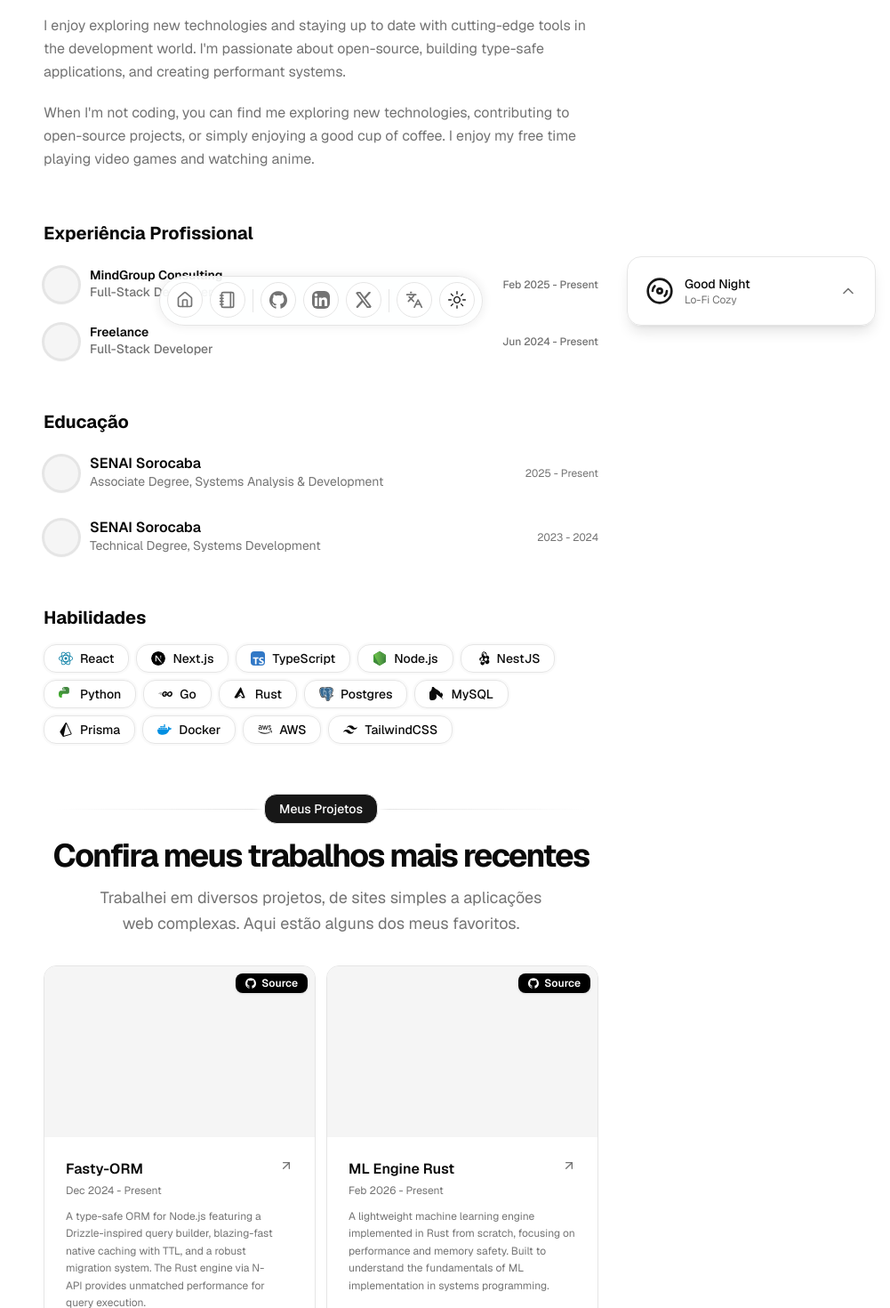
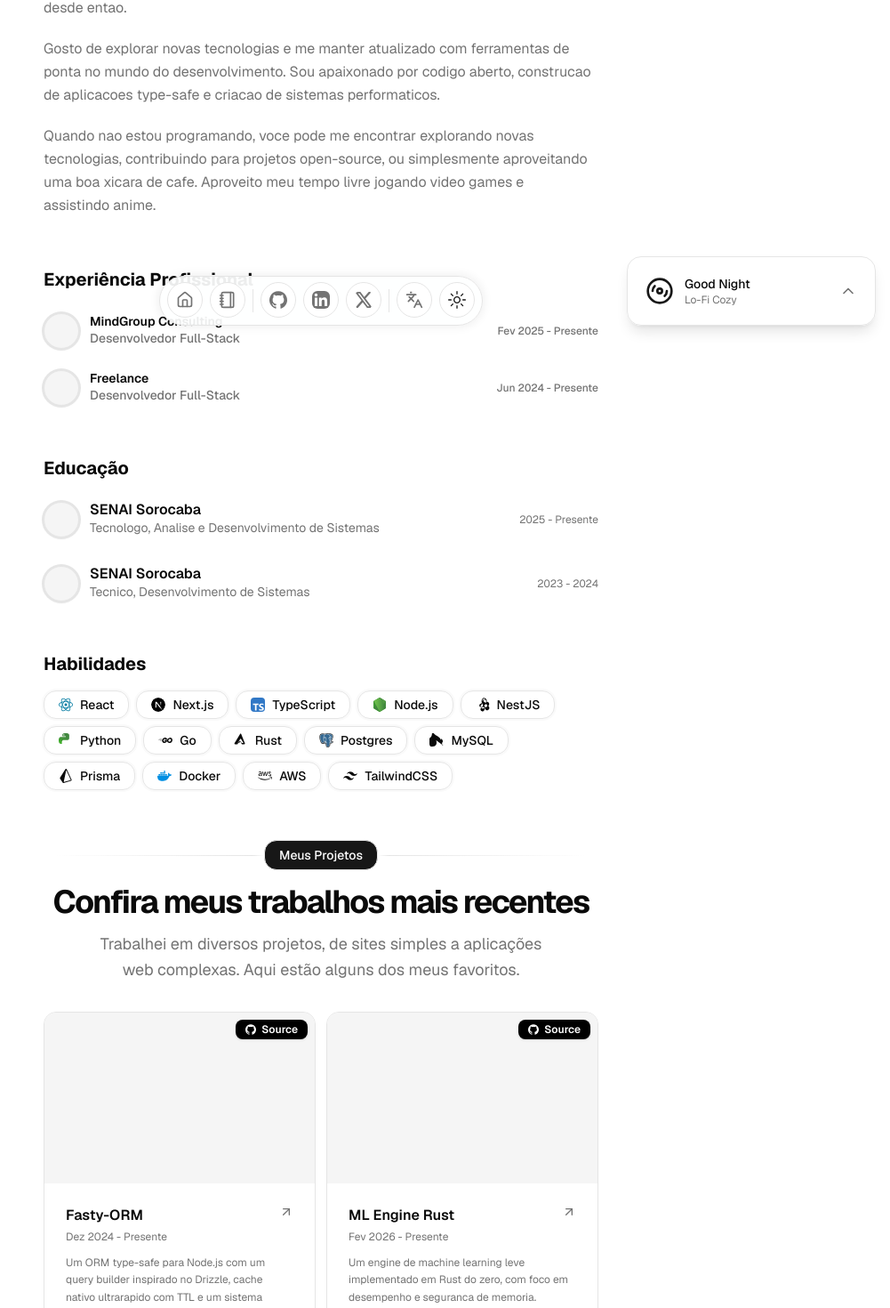
Before and after one commit to felipersas/felipersas-v2, a Next.js app: page / in a window 1280 px wide. Shown: the part 418-1888 px from the top of the page at 89% size, without its empty margins (279-1280 px from the left). Built offline with nearby package versions, Linux system fonts and the light colour scheme.

Commit message:
feat(i18n): localize all resume data fields for pt-BR/en support
Add LocalizedText type and localize() helper to resume.tsx. All
content fields (description, summary, work, education, projects)
now return locale-aware text. Updated components to resolve the
correct locale at render time.

```diff
--- a/src/app/layout.tsx
+++ b/src/app/layout.tsx
@@ -30,10 +30,10 @@ export const metadata: Metadata = {
     default: DATA.name,
     template: `%s | ${DATA.name}`,
   },
-  description: DATA.description,
+  description: DATA.description.en,
   openGraph: {
     title: `${DATA.name}`,
-    description: DATA.description,
+    description: DATA.description.en,
     url: DATA.url,
     siteName: `${DATA.name}`,
     locale: "en_US",
--- a/src/app/opengraph-image.tsx
+++ b/src/app/opengraph-image.tsx
@@ -125,7 +125,7 @@ export default async function Image() {
                             <div style={styles.mainContainer}>
                                 <div style={styles.title}>{DATA.name}</div>
                                 {DATA.description && (
-                                    <div style={styles.description}>{DATA.description}</div>
+                                    <div style={styles.description}>{DATA.description.en}</div>
                                 )}
                             </div>
                         </div>
--- a/src/app/page.tsx
+++ b/src/app/page.tsx
@@ -3,7 +3,7 @@
 import BlurFade from "@/components/magicui/blur-fade";
 import BlurFadeText from "@/components/magicui/blur-fade-text";
 import { Avatar, AvatarFallback, AvatarImage } from "@/components/ui/avatar";
-import { DATA } from "@/data/resume";
+import { DATA, localize } from "@/data/resume";
 import Link from "next/link";
 import Markdown from "react-markdown";
 import ContactSection from "@/components/section/contact-section";
@@ -15,7 +15,7 @@ import { useTranslation } from "@/hooks/use-translation";
 const BLUR_FADE_DELAY = 0.04;
 
 export default function Page() {
-  const { t } = useTranslation()
+  const { t, locale } = useTranslation()
   return (
     <main className="min-h-dvh flex flex-col gap-14 relative">
       <section id="hero">
@@ -31,7 +31,7 @@ export default function Page() {
               <BlurFadeText
                 className="text-muted-foreground max-w-[600px] md:text-lg lg:text-xl"
                 delay={BLUR_FADE_DELAY}
-                text={DATA.description}
+                text={localize(DATA.description, locale)}
               />
             </div>
             <BlurFade delay={BLUR_FADE_DELAY} className="order-1 md:order-2">
@@ -51,7 +51,7 @@ export default function Page() {
           <BlurFade delay={BLUR_FADE_DELAY * 4}>
             <div className="prose max-w-full text-pretty font-sans leading-relaxed text-muted-foreground dark:prose-invert">
               <Markdown>
-                {DATA.summary}
+                {localize(DATA.summary, locale)}
               </Markdown>
             </div>
           </BlurFade>
@@ -100,13 +100,13 @@ export default function Page() {
                         <ArrowUpRight className="h-3.5 w-3.5 text-muted-foreground opacity-0 -translate-x-2 group-hover:opacity-100 group-hover:translate-x-0 transition-all duration-200" aria-hidden />
                       </div>
                       <div className="font-sans text-sm text-muted-foreground">
-                        {education.degree}
+                        {localize(education.degree, locale)}
                       </div>
                     </div>
                   </div>
                   <div className="flex items-center gap-1 text-xs tabular-nums text-muted-foreground text-right flex-none">
                     <span>
-                      {education.start} - {education.end}
+                      {localize(education.start, locale)} - {localize(education.end, locale)}
                     </span>
                   </div>
                 </Link>
--- a/src/components/navbar.tsx
+++ b/src/components/navbar.tsx
@@ -8,7 +8,7 @@ import {
   TooltipContent,
   TooltipTrigger,
 } from "@/components/ui/tooltip";
-import { DATA } from "@/data/resume";
+import { DATA, localize } from "@/data/resume";
 import { useTranslation } from "@/hooks/use-translation";
 import { Languages } from "lucide-react";
 
@@ -42,7 +42,7 @@ export default function Navbar() {
                 sideOffset={8}
                 className="rounded-xl bg-primary text-primary-foreground px-4 py-2 text-sm shadow-[0_10px_40px_-10px_rgba(0,0,0,0.3)] dark:shadow-[0_10px_40px_-10px_rgba(0,0,0,0.5)]"
               >
-                <p>{item.label}</p>
+                <p>{localize(item.label, locale)}</p>
                 <TooltipArrow className="fill-primary" />
               </TooltipContent>
             </Tooltip>
--- a/src/components/section/projects-section.tsx
+++ b/src/components/section/projects-section.tsx
@@ -1,13 +1,13 @@
 "use client"
 import BlurFade from "@/components/magicui/blur-fade";
 import { ProjectCard } from "@/components/project-card";
-import { DATA } from "@/data/resume";
+import { DATA, localize } from "@/data/resume";
 import { useTranslation } from "@/hooks/use-translation";
 
 const BLUR_FADE_DELAY = 0.04;
 
 export default function ProjectsSection() {
-    const { t } = useTranslation()
+    const { t, locale } = useTranslation()
     return (
         <section id="projects">
             <div className="flex min-h-0 flex-col gap-y-8">
@@ -43,8 +43,8 @@ export default function ProjectsSection() {
                                 href={project.href}
                                 key={project.title}
                                 title={project.title}
-                                description={project.description}
-                                dates={project.dates}
+                                description={localize(project.description, locale)}
+                                dates={localize(project.dates, locale)}
                                 tags={project.technologies}
                                 image={project.image}
                                 video={project.video}
--- a/src/components/section/work-section.tsx
+++ b/src/components/section/work-section.tsx
@@ -7,7 +7,7 @@ import {
   AccordionItem,
   AccordionTrigger,
 } from "@/components/ui/accordion";
-import { DATA } from "@/data/resume";
+import { DATA, localize } from "@/data/resume";
 import { ChevronDown, ChevronRight } from "lucide-react";
 import { cn } from "@/lib/utils";
 import { useTranslation } from "@/hooks/use-translation";
@@ -32,7 +32,7 @@ function LogoImage({ src, alt }: { src: string; alt: string }) {
 }
 
 export default function WorkSection() {
-  const { t } = useTranslation()
+  const { t, locale } = useTranslation()
   return (
     <Accordion type="single" collapsible className="w-full grid gap-6">
       {DATA.work.map((work) => (
@@ -67,19 +67,19 @@ export default function WorkSection() {
                     </span>
                   </div>
                   <div className="font-sans text-sm text-muted-foreground">
-                    {work.title}
+                    {localize(work.title, locale)}
                   </div>
                 </div>
               </div>
               <div className="flex items-center gap-1 text-xs tabular-nums text-muted-foreground text-right flex-none">
                 <span>
-                  {work.start} - {work.end ?? t('work.present')}
+                  {localize(work.start, locale)} - {localize(work.end, locale)}
                 </span>
               </div>
             </div>
           </AccordionTrigger>
           <AccordionContent className="p-0 ml-13 text-xs sm:text-sm text-muted-foreground">
-            {work.description}
+            {localize(work.description, locale)}
           </AccordionContent>
         </AccordionItem>
       ))}
--- a/src/data/resume.tsx
+++ b/src/data/resume.tsx
@@ -14,6 +14,14 @@ import { Prisma } from "@/components/ui/svgs/prisma";
 import { Mysql } from "@/components/ui/svgs/mysql";
 import { Aws } from "@/components/ui/svgs/aws";
 import { TailwindCSS } from "@/components/ui/svgs/tailwindcss";
+import type { Locale } from "@/hooks/use-translation";
+
+export type LocalizedText = { en: string; "pt-BR": string };
+
+export function localize(text: LocalizedText | string, locale: Locale): string {
+  if (typeof text === "string") return text;
+  return text[locale] || text.en;
+}
 
 export const DATA = {
   name: "Felipe Marques",
@@ -21,10 +29,14 @@ export const DATA = {
   url: "https://felipersas.com",
   location: "Sorocaba, SP, Brazil",
   locationLink: "https://www.google.com/maps/place/Sorocaba",
-  description:
-    "Full Stack Developer passionate about building comfortable, user-friendly web experiences. I work with TypeScript, React, NestJS, and Rust.",
-  summary:
-    "I'm a 19-year-old Full Stack Developer from Sorocaba, São Paulo, Brazil. I started my journey in high school with a technical Systems Development course at SENAI, and I've been continuously evolving as a developer ever since.\n\nI enjoy exploring new technologies and staying up to date with cutting-edge tools in the development world. I'm passionate about open-source, building type-safe applications, and creating performant systems.\n\nWhen I'm not coding, you can find me exploring new technologies, contributing to open-source projects, or simply enjoying a good cup of coffee. I enjoy my free time playing video games and watching anime.",
+  description: {
+    en: "Full Stack Developer passionate about building comfortable, user-friendly web experiences. I work with TypeScript, React, NestJS, and Rust.",
+    "pt-BR": "Desenvolvedor Full Stack apaixonado por construir experiencias web confortaveis e faceis de usar. Trabalho com TypeScript, React, NestJS e Rust.",
+  } as LocalizedText,
+  summary: {
+    en: "I'm a 19-year-old Full Stack Developer from Sorocaba, Sao Paulo, Brazil. I started my journey in high school with a technical Systems Development course at SENAI, and I've been continuously evolving as a developer ever since.\n\nI enjoy exploring new technologies and staying up to date with cutting-edge tools in the development world. I'm passionate about open-source, building type-safe applications, and creating performant systems.\n\nWhen I'm not coding, you can find me exploring new technologies, contributing to open-source projects, or simply enjoying a good cup of coffee. I enjoy my free time playing video games and watching anime.",
+    "pt-BR": "Sou um Desenvolvedor Full Stack de 19 anos de Sorocaba, Sao Paulo, Brasil. Comecei minha jornada no ensino medio com um curso tecnico de Desenvolvimento de Sistemas no SENAI, e venho evoluindo continuamente como desenvolvedor desde entao.\n\nGosto de explorar novas tecnologias e me manter atualizado com ferramentas de ponta no mundo do desenvolvimento. Sou apaixonado por codigo aberto, construcao de aplicacoes type-safe e criacao de sistemas performaticos.\n\nQuando nao estou programando, voce pode me encontrar explorando novas tecnologias, contribuindo para projetos open-source, ou simplesmente aproveitando uma boa xicara de cafe. Aproveito meu tempo livre jogando video games e assistindo anime.",
+  } as LocalizedText,
   avatarUrl: "/me.png",
   skills: [
     { name: "React", icon: ReactLight },
@@ -43,8 +55,8 @@ export const DATA = {
     { name: "TailwindCSS", icon: TailwindCSS },
   ],
   navbar: [
-    { href: "/", icon: HomeIcon, label: "Home" },
-    { href: "/blog", icon: NotebookIcon, label: "Blog" },
+    { href: "/", icon: HomeIcon, label: { en: "Home", "pt-BR": "Inicio" } as LocalizedText },
+    { href: "/blog", icon: NotebookIcon, label: { en: "Blog", "pt-BR": "Blog" } as LocalizedText },
   ],
   contact: {
     email: "felipemarques.computacao@gmail.com",
@@ -82,39 +94,49 @@ export const DATA = {
       href: "https://mindgroup.com.br",
       badges: [],
       location: "Sorocaba, SP, Brazil",
-      title: "Full-Stack Developer",
+      title: { en: "Full-Stack Developer", "pt-BR": "Desenvolvedor Full-Stack" } as LocalizedText,
       logoUrl: "",
-      start: "Feb 2025",
-      end: "Present",
-      description:
-        "Developing and maintaining full-stack web applications using TypeScript, React, Next.js, and NestJS. Building RESTful APIs, managing databases with Prisma ORM and PostgreSQL, and deploying containerized applications with Docker.",
+      start: { en: "Feb 2025", "pt-BR": "Fev 2025" } as LocalizedText,
+      end: { en: "Present", "pt-BR": "Presente" } as LocalizedText,
+      description: {
+        en: "Developing and maintaining full-stack web applications using TypeScript, React, Next.js, and NestJS. Building RESTful APIs, managing databases with Prisma ORM and PostgreSQL, and deploying containerized applications with Docker.",
+        "pt-BR": "Desenvolvendo e mantendo aplicacoes web full-stack usando TypeScript, React, Next.js e NestJS. Construindo APIs RESTful, gerenciando bancos de dados com Prisma ORM e PostgreSQL, e implantando aplicacoes conteinerizadas com Docker.",
+      } as LocalizedText,
     },
     {
       company: "Freelance",
       href: "#",
       badges: [],
-      location: "Remote",
-      title: "Full-Stack Developer",
+      location: { en: "Remote", "pt-BR": "Remoto" } as LocalizedText,
+      title: { en: "Full-Stack Developer", "pt-BR": "Desenvolvedor Full-Stack" } as LocalizedText,
       logoUrl: "",
-      start: "Jun 2024",
-      end: "Present",
-      description:
-        "Building custom web applications and APIs for clients. Specializing in modern TypeScript stack with Next.js, NestJS, and PostgreSQL. Contributing to open-source projects and developing personal tools like Fasty-ORM.",
+      start: { en: "Jun 2024", "pt-BR": "Jun 2024" } as LocalizedText,
+      end: { en: "Present", "pt-BR": "Presente" } as LocalizedText,
+      description: {
+        en: "Building custom web applications and APIs for clients. Specializing in modern TypeScript stack with Next.js, NestJS, and PostgreSQL. Contributing to open-source projects and developing personal tools like Fasty-ORM.",
+        "pt-BR": "Construindo aplicacoes web e APIs personalizadas para clientes. Especializado no stack moderno de TypeScript com Next.js, NestJS e PostgreSQL. Contribuindo para projetos open-source e desenvolvendo ferramentas pessoais como Fasty-ORM.",
+      } as LocalizedText,
     },
   ],
   education: [
     {
       school: "SENAI Sorocaba",
       href: "https://www.sp.senai.br/unidade/sorocaba",
-      degree: "Associate Degree, Systems Analysis & Development",
+      degree: {
+        en: "Associate Degree, Systems Analysis & Development",
+        "pt-BR": "Tecnologo, Analise e Desenvolvimento de Sistemas",
+      } as LocalizedText,
       logoUrl: "",
       start: "2025",
-      end: "Present",
+      end: { en: "Present", "pt-BR": "Presente" } as LocalizedText,
     },
     {
       school: "SENAI Sorocaba",
       href: "https://www.sp.senai.br/unidade/sorocaba",
-      degree: "Technical Degree, Systems Development",
+      degree: {
+        en: "Technical Degree, Systems Development",
+        "pt-BR": "Tecnico, Desenvolvimento de Sistemas",
+      } as LocalizedText,
       logoUrl: "",
       start: "2023",
       end: "2024",
@@ -124,10 +146,12 @@ export const DATA = {
     {
       title: "Fasty-ORM",
       href: "https://github.com/felipersas/fasty-orm",
-      dates: "Dec 2024 - Present",
+      dates: { en: "Dec 2024 - Present", "pt-BR": "Dez 2024 - Presente" } as LocalizedText,
       active: true,
-      description:
-        "A type-safe ORM for Node.js featuring a Drizzle-inspired query builder, blazing-fast native caching with TTL, and a robust migration system. The Rust engine via N-API provides unmatched performance for query execution.",
+      description: {
+        en: "A type-safe ORM for Node.js featuring a Drizzle-inspired query builder, blazing-fast native caching with TTL, and a robust migration system. The Rust engine via N-API provides unmatched performance for query execution.",
+        "pt-BR": "Um ORM type-safe para Node.js com um query builder inspirado no Drizzle, cache nativo ultrarapido com TTL e um sistema robusto de migracoes. O engine em Rust via N-API fornece desempenho incomparavel para execucao de queries.",
+      } as LocalizedText,
       technologies: [
         "TypeScript",
         "Rust",
@@ -148,10 +172,12 @@ export const DATA = {
     {
       title: "ML Engine Rust",
       href: "https://github.com/felipersas/ml-engine-rust",
-      dates: "Feb 2026 - Present",
+      dates: { en: "Feb 2026 - Present", "pt-BR": "Fev 2026 - Presente" } as LocalizedText,
       active: true,
-      description:
-        "A lightweight machine learning engine implemented in Rust from scratch, focusing on performance and memory safety. Built to understand the fundamentals of ML implementation in systems programming.",
+      description: {
+        en: "A lightweight machine learning engine implemented in Rust from scratch, focusing on performance and memory safety. Built to understand the fundamentals of ML implementation in systems programming.",
+        "pt-BR": "Um engine de machine learning leve implementado em Rust do zero, com foco em desempenho e seguranca de memoria. Construido para entender os fundamentos da implementacao de ML em programacao de sistemas.",
+      } as LocalizedText,
       technologies: [
         "Rust",
       ],
```
